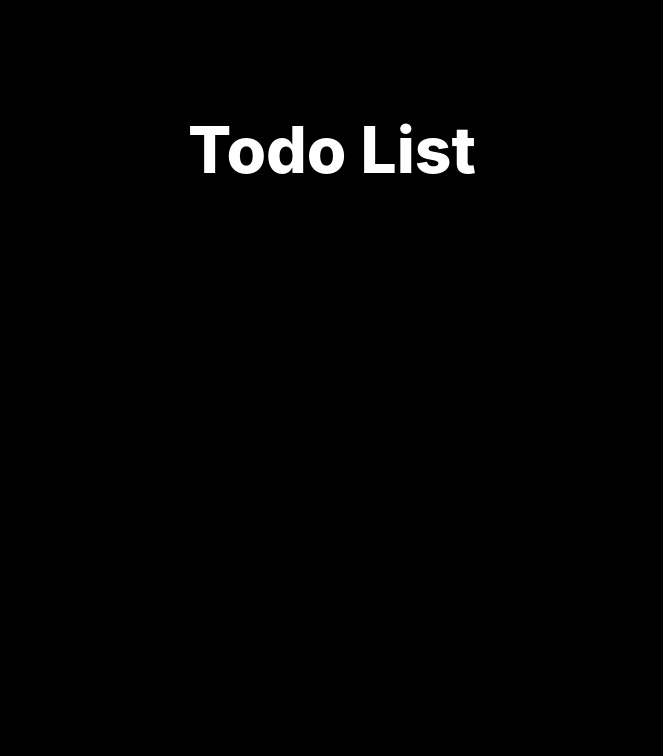
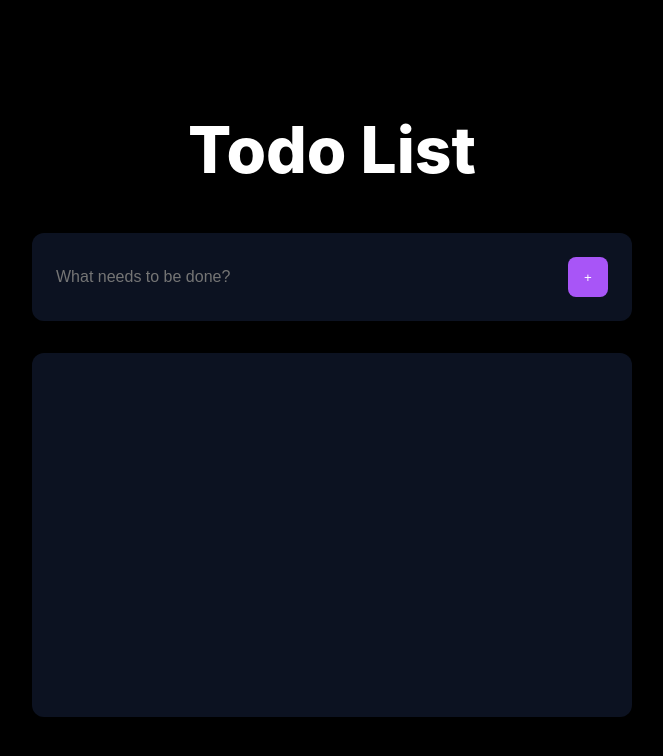
Before and after one commit to siby369/ToDo_List, a plain HTML site: page index.html in a window 1280 px wide. Shown: the whole page, without its empty margins (308-971 px from the left). Drawn offline with Linux system fonts and the light colour scheme.

Commit message:
Added input section and task list container

```diff
--- a/index.html
+++ b/index.html
@@ -26,6 +26,41 @@
             line-height: 1.1;
             margin-bottom: 1rem;
         }
+        .input-section {
+            background: rgba(15, 23, 42, 0.8);
+            border-radius: 12px;
+            padding: 1.5rem;
+            margin-bottom: 2rem;
+        }
+        .input-container {
+            display: flex;
+            gap: 1rem;
+            align-items: center;
+        }
+        .task-input {
+            flex: 1;
+            background: transparent;
+            border: none;
+            color: white;
+            font-size: 1rem;
+            outline: none;
+            padding: 0.5rem 0;
+        }
+        .add-button {
+            background: #a855f7;
+            border: none;
+            border-radius: 8px;
+            width: 40px;
+            height: 40px;
+            color: white;
+            cursor: pointer;
+        }
+        .tasks-container {
+            background: rgba(15, 23, 42, 0.8);
+            border-radius: 12px;
+            padding: 2rem;
+            min-height: 300px;
+        }
     </style>
 </head>
 <body>
@@ -33,6 +68,15 @@
         <header class="header">
             <h1 class="title">Todo List</h1>
         </header>
+        <div class="input-section">
+            <div class="input-container">
+                <input type="text" class="task-input" placeholder="What needs to be done?" id="taskInput">
+                <button class="add-button" id="addButton">+</button>
+            </div>
+        </div>
+        <div class="tasks-container">
+            <div id="taskList"></div>
+        </div>
     </div>
 </body>
 </html>
```
